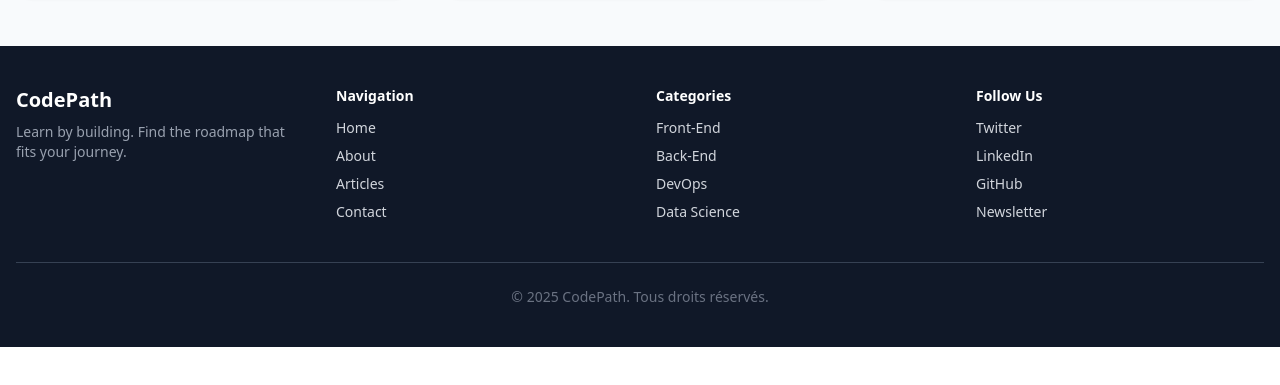
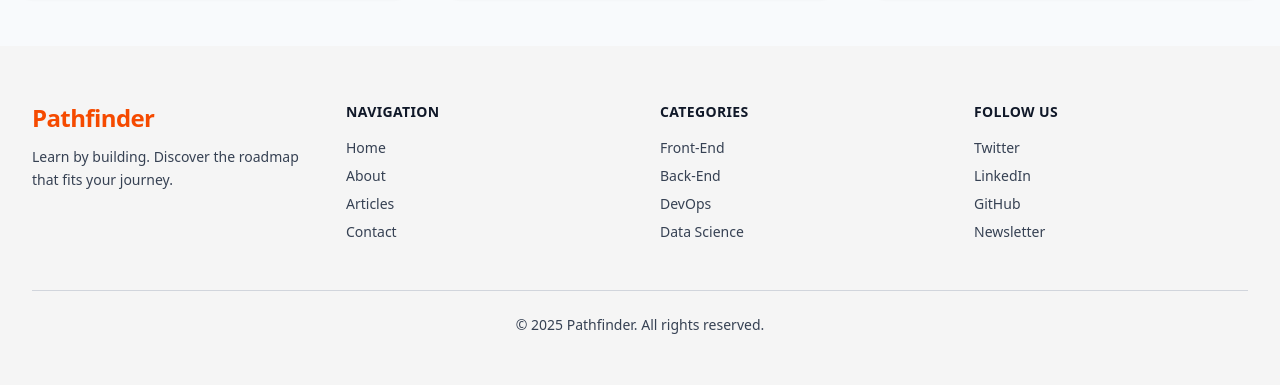
Before and after one commit to Rabie-Lafkir/blogerClient, a React (Vite) app: page / in a window 1280 px wide. Shown: the part 1508-1893 px from the top of the page. Before the commit the page ends 1855 px from the top, so only its background shows below. Built offline with nearby package versions, Linux system fonts and the light colour scheme.

Commit message:
Footer styling review

```diff
--- a/src/components/Footer.tsx
+++ b/src/components/Footer.tsx
@@ -1,52 +1,110 @@
+// src/components/Footer.tsx
 import { Link } from 'react-router-dom';
 
 export default function Footer() {
+  const year = new Date().getFullYear();
+
   return (
-    <footer className="bg-gray-900 text-gray-300">
-      <div className="mx-auto max-w-7xl px-4 py-10">
-        <div className="grid gap-8 sm:grid-cols-2 md:grid-cols-4">
+    <footer className="bg-neutral-100 dark:bg-neutral-950 text-gray-700 dark:text-gray-300 transition-colors">
+      <div className="mx-auto max-w-7xl px-4 py-14 sm:px-6 lg:px-8">
+        {/* ░░ TOP GRID ░░ */}
+        <div className="grid gap-10 sm:grid-cols-2 md:grid-cols-4">
+          {/* Brand */}
           <div>
-            <h4 className="text-xl font-semibold text-white">CodePath</h4>
-            <p className="mt-2 text-sm text-gray-400">
-              Learn by building. Find the roadmap that fits your journey.
+            <h4 className="text-2xl font-bold tracking-tight text-orange-600 dark:text-orange-500">
+              Pathfinder
+            </h4>
+            <p className="mt-3 text-sm leading-relaxed">
+              Learn by building. Discover the roadmap that fits&nbsp;your journey.
             </p>
           </div>
 
-          <div>
-            <h5 className="text-sm font-semibold text-white mb-3">Navigation</h5>
-            <ul className="space-y-2 text-sm">
-              <li><Link to="/" className="hover:text-white">Home</Link></li>
-              <li><Link to="/about" className="hover:text-white">About</Link></li>
-              <li><Link to="/articles" className="hover:text-white">Articles</Link></li>
-              <li><Link to="/contact" className="hover:text-white">Contact</Link></li>
-            </ul>
-          </div>
+          <FooterColumn title="Navigation">
+            <FooterLink to="/">Home</FooterLink>
+            <FooterLink to="/about">About</FooterLink>
+            <FooterLink to="/articles">Articles</FooterLink>
+            <FooterLink to="/contact">Contact</FooterLink>
+          </FooterColumn>
 
-          <div>
-            <h5 className="text-sm font-semibold text-white mb-3">Categories</h5>
-            <ul className="space-y-2 text-sm">
-              <li><Link to="/category/frontend" className="hover:text-white">Front-End</Link></li>
-              <li><Link to="/category/backend" className="hover:text-white">Back-End</Link></li>
-              <li><Link to="/category/devops" className="hover:text-white">DevOps</Link></li>
-              <li><Link to="/category/data" className="hover:text-white">Data Science</Link></li>
-            </ul>
-          </div>
+          <FooterColumn title="Categories">
+            <FooterLink to="/category/frontend">Front-End</FooterLink>
+            <FooterLink to="/category/backend">Back-End</FooterLink>
+            <FooterLink to="/category/devops">DevOps</FooterLink>
+            <FooterLink to="/category/data">Data&nbsp;Science</FooterLink>
+          </FooterColumn>
 
-          <div>
-            <h5 className="text-sm font-semibold text-white mb-3">Follow Us</h5>
-            <ul className="space-y-2 text-sm">
-              <li><a href="#" className="hover:text-white">Twitter</a></li>
-              <li><a href="#" className="hover:text-white">LinkedIn</a></li>
-              <li><a href="#" className="hover:text-white">GitHub</a></li>
-              <li><a href="#" className="hover:text-white">Newsletter</a></li>
-            </ul>
-          </div>
+          <FooterColumn title="Follow Us">
+            <FooterExt href="#">Twitter</FooterExt>
+            <FooterExt href="#">LinkedIn</FooterExt>
+            <FooterExt href="#">GitHub</FooterExt>
+            <FooterExt href="#">Newsletter</FooterExt>
+          </FooterColumn>
         </div>
 
-        <div className="mt-10 border-t border-gray-700 pt-6 text-center text-sm text-gray-500">
-          © {new Date().getFullYear()} CodePath. Tous droits réservés.
+        {/* ░░ BOTTOM STRIP ░░ */}
+        <div className="mt-12 border-t border-gray-300 dark:border-gray-700 pt-6 text-center text-sm">
+          © {year} Pathfinder. All rights reserved.
         </div>
       </div>
     </footer>
   );
 }
+
+/* ————— Helper Components ————— */
+
+function FooterColumn({
+  title,
+  children,
+}: {
+  title: string;
+  children: React.ReactNode;
+}) {
+  return (
+    <div>
+      <h5 className="mb-4 text-sm font-semibold uppercase tracking-wide text-gray-900 dark:text-gray-100">
+        {title}
+      </h5>
+      <ul className="space-y-2 text-sm">{children}</ul>
+    </div>
+  );
+}
+
+function FooterLink({
+  to,
+  children,
+}: {
+  to: string;
+  children: React.ReactNode;
+}) {
+  return (
+    <li>
+      <Link
+        to={to}
+        className="transition-colors hover:text-orange-600 dark:hover:text-orange-400"
+      >
+        {children}
+      </Link>
+    </li>
+  );
+}
+
+function FooterExt({
+  href,
+  children,
+}: {
+  href: string;
+  children: React.ReactNode;
+}) {
+  return (
+    <li>
+      <a
+        href={href}
+        target="_blank"
+        rel="noopener noreferrer"
+        className="transition-colors hover:text-orange-600 dark:hover:text-orange-400"
+      >
+        {children}
+      </a>
+    </li>
+  );
+}
```
